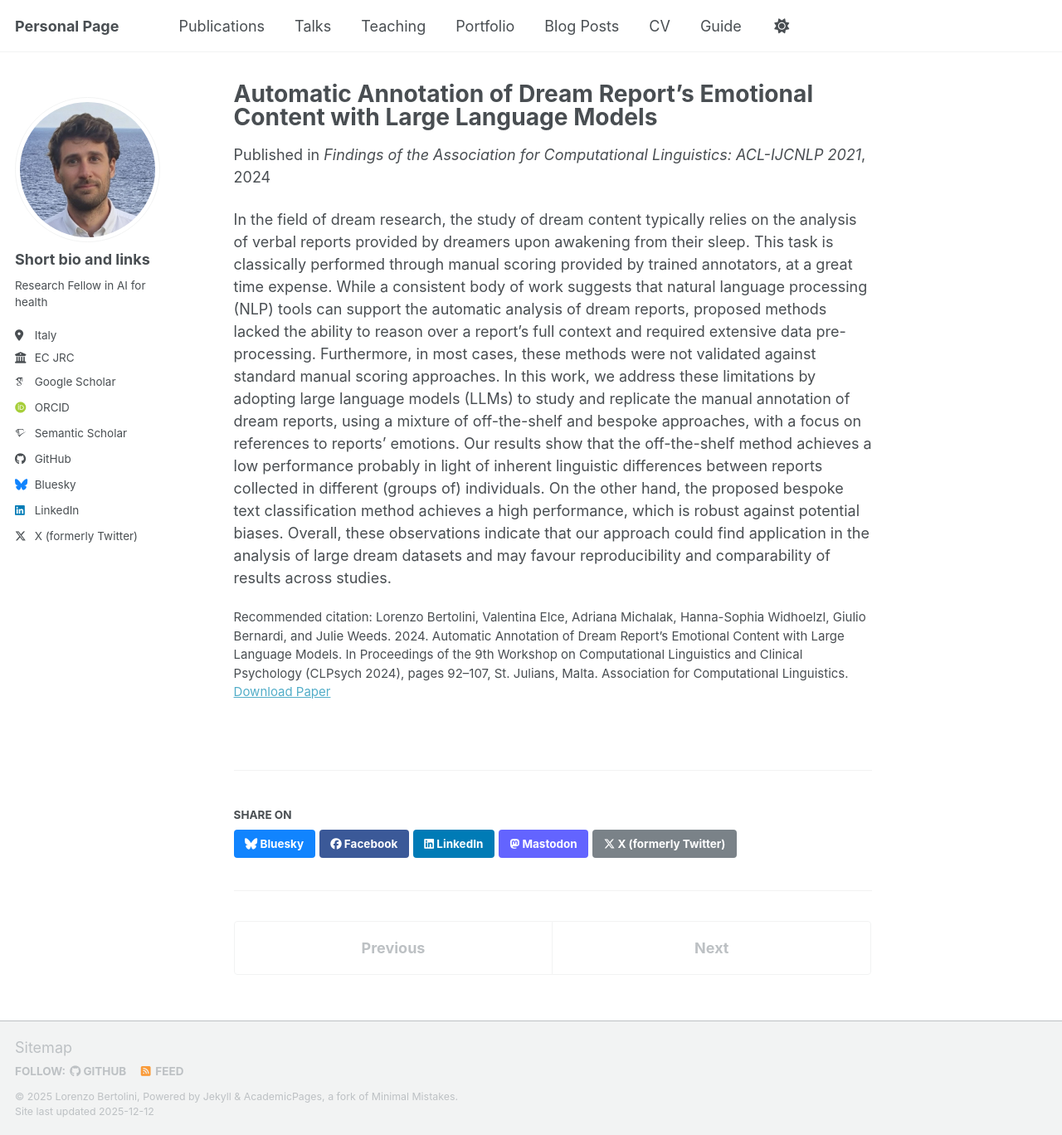
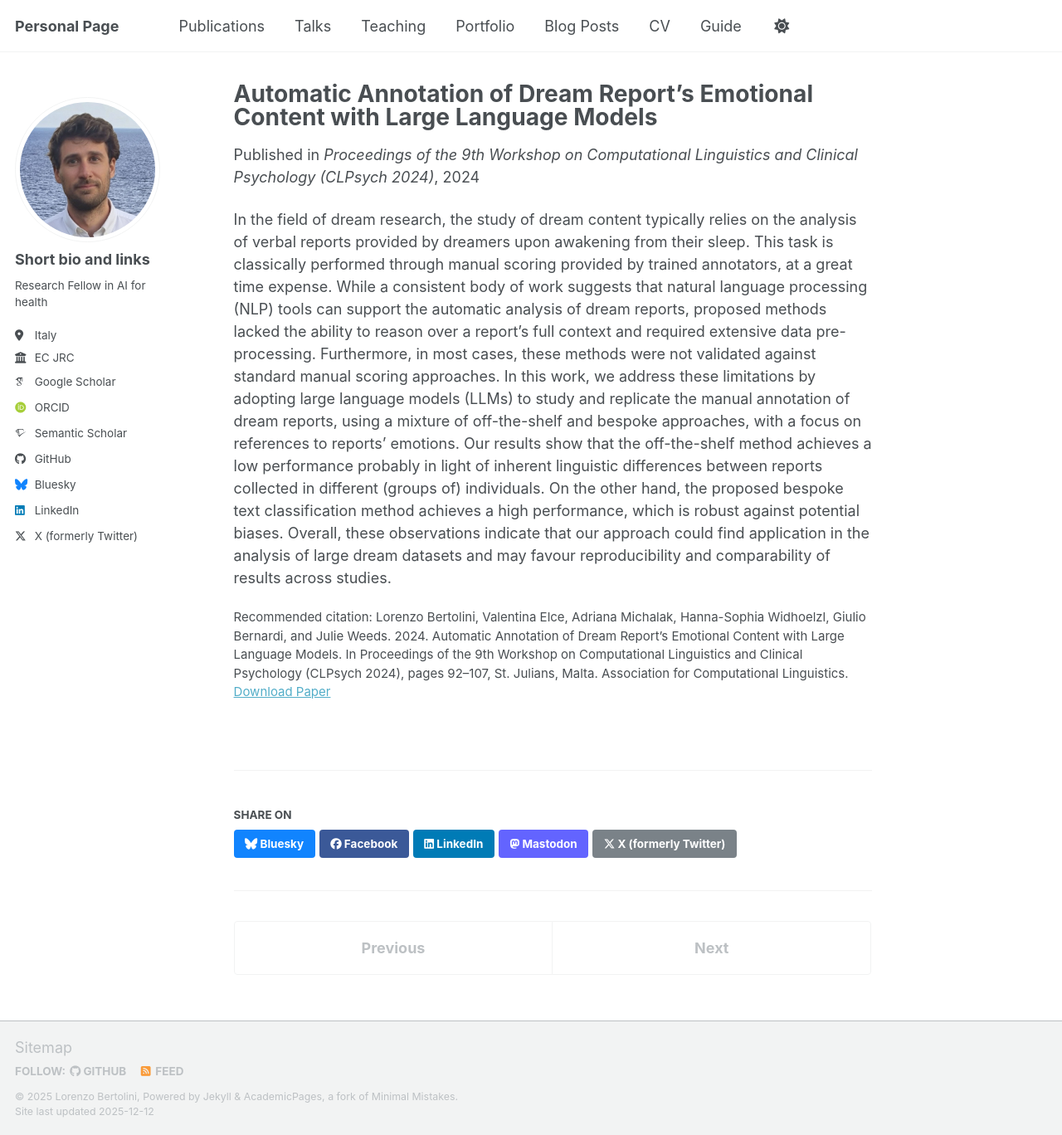
Before and after one commit to lorenzoscottb/lorenzoscottb.github.io, a Jekyll site: the page built from _publications/drm-psy.md, in a window 1280 px wide and 1368 px high. Shown: the whole window at 83% size. Built offline with Jekyll 4.4.1, drawn with Linux system fonts in a browser that asks for light colours; some web fonts are replaced; a script bundle is joined from its source files by our own code; library files that are not in the unit come from our copies.

Commit message:
Update drm-psy.md

```diff
--- a/_publications/drm-psy.md
+++ b/_publications/drm-psy.md
@@ -5,7 +5,7 @@ category: conferences
 permalink: drm-ps
 excerpt: ''
 date: 2024-04-14
-venue: 'Findings of the Association for Computational Linguistics: ACL-IJCNLP 2021'
+venue: 'Proceedings of the 9th Workshop on Computational Linguistics and Clinical Psychology (CLPsych 2024)'
 paperurl: 'https://aclanthology.org/2024.clpsych-1.7/'
 citation: 'Lorenzo Bertolini, Valentina Elce, Adriana Michalak, Hanna-Sophia Widhoelzl, Giulio Bernardi, and Julie Weeds. 2024. Automatic Annotation of Dream Report’s Emotional Content with Large Language Models. In Proceedings of the 9th Workshop on Computational Linguistics and Clinical Psychology (CLPsych 2024), pages 92–107, St. Julians, Malta. Association for Computational Linguistics.'
 ---
```
